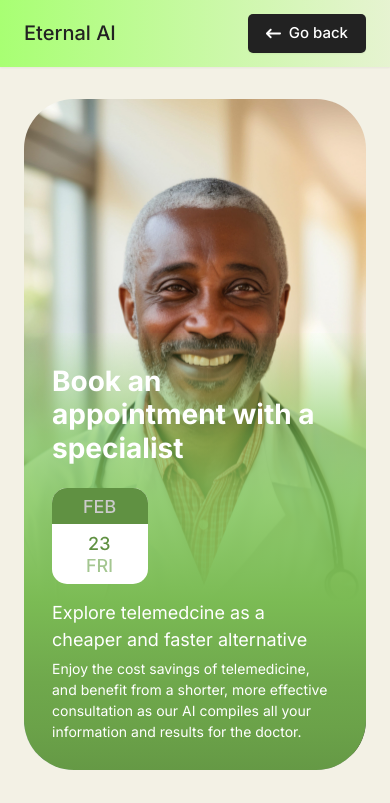
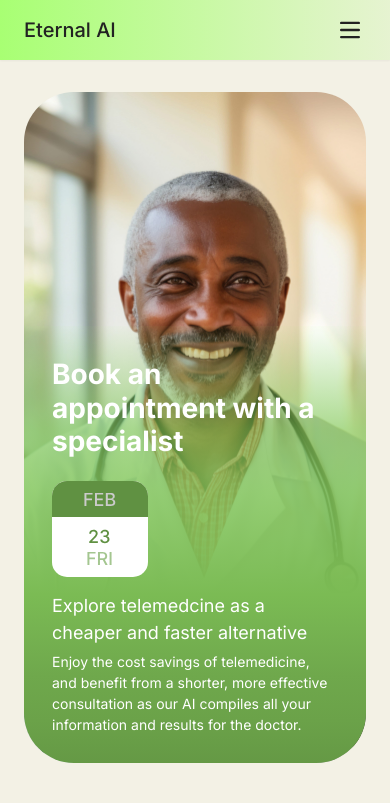
Before and after one commit to dyCodes/eternal-ai, a Next.js app: page /booking in a window 390 px wide. Shown: the top 803 px of the page. Built offline with nearby package versions, Linux system fonts and the light colour scheme; no server answers.

Commit message:
feat: add mobile navigation

```diff
--- a/src/components/layout/Header.jsx
+++ b/src/components/layout/Header.jsx
@@ -1,14 +1,11 @@
-import React from 'react';
+import React, { useEffect } from 'react';
 import Container from '../ui/Container';
 import Link from 'next/link';
 import { useRouter } from 'next/router';
 import Button from '../ui/Button/Button';
 import { MdOutlinePhone } from 'react-icons/md';
 import { FaArrowLeftLong } from 'react-icons/fa6';
-import { GoogleLogin } from '@react-oauth/google';
-import { toast } from 'react-toastify';
 import { useAuthContext } from '@/context/AuthContext';
-import { GoogleLogo } from '../icons/GoogleLogo.icon';
 import {
   GoogleButton,
   GoogleSignedInButton,
@@ -25,6 +22,16 @@ function Header() {
   const router = useRouter();
   const pathname = router.pathname;
   const { user, onLoginSuccess, onLoginError, logOutUser } = useAuthContext();
+  const [openNavbar, setOpenNavbar] = React.useState(false);
+
+  const toggleNavbar = () => {
+    setOpenNavbar(!openNavbar);
+  };
+
+  useEffect(() => {
+    // Close the navbar when the route changes
+    setOpenNavbar(false);
+  }, [pathname]);
 
   return (
     <header className='py-3.5 bg-gradient shadow-sm'>
@@ -34,8 +41,14 @@ function Header() {
             <h1 className='text-xl lg:text-3xl font-medium'>Eternal AI</h1>
           </Link>
 
-          <div className='buttons gap-3 flex items-center'>
-            {pathname === '/booking' || pathname === '/booking/appointments' ? (
+          <div
+            className={`md:!block transition-all ${
+              openNavbar ? 'mobile_nav md:hidden' : 'hidden'
+            }`}
+          >
+            <div className='buttons md:flex gap-x-3 items-center'>
+              {(pathname === '/booking' ||
+                pathname === '/booking/appointments') && (
                 <Button
                   onClick={() => router.back()}
                   className={'bg-secondary text-white'}
@@ -43,7 +56,9 @@ function Header() {
                   <FaArrowLeftLong />
                   <span>Go back</span>
                 </Button>
-            ) : (
+              )}
+
+              {!pathname.includes('/booking') && (
                 <Link href='/booking'>
                   <Button className={'bg-secondary text-white'}>
                     <MdOutlinePhone />
@@ -52,7 +67,7 @@ function Header() {
                 </Link>
               )}
 
-            <div className='hidden md:block'>
+              <div className='googleBtn'>
                 {user ? (
                   <GoogleSignedInButton user={user} logOutUser={logOutUser} />
                 ) : (
@@ -64,6 +79,30 @@ function Header() {
               </div>
             </div>
           </div>
+
+          <button
+            data-collapse-toggle='navbar-default'
+            type='button'
+            onClick={toggleNavbar}
+            className='md:hidden flex items-center w-8 h-8 justify-center text-sm text-[#000] rounded-md  hover:text-[#444]'
+          >
+            <svg
+              className='w-5 h-5 text-secondary'
+              aria-hidden='true'
+              xmlns='http://www.w3.org/2000/svg'
+              fill='none'
+              viewBox='0 0 17 14'
+            >
+              <path
+                stroke='currentColor'
+                strokeLinecap='round'
+                strokeLinejoin='round'
+                strokeWidth={2}
+                d='M1 1h15M1 7h15M1 13h15'
+              />
+            </svg>
+          </button>
+        </div>
       </Container>
     </header>
   );
--- a/src/components/ui/GoogleAuth/GoogleButton.jsx
+++ b/src/components/ui/GoogleAuth/GoogleButton.jsx
@@ -22,7 +22,7 @@ export const GoogleSignedInButton = ({ user, logOutUser }) => {
 
   return (
     <button
-      class='flex items-center bg-white border-gray-300 rounded-lg shadow-sm px-4 py-2 text-sm font-medium text-[#222] hover:bg-gray-50'
+      className='flex items-center bg-white border border-[#dadce0] rounded-lg shadow-sm px-4 py-2 text-sm font-medium text-[#222] hover:bg-gray-50'
       onClick={logOutUser}
     >
       <div className='flex items-center gap-x-2'>
--- a/src/styles/globals.css
+++ b/src/styles/globals.css
@@ -87,6 +87,22 @@ body {
   transition: all 0.3s;
 }
 
+/* Layout */
+/* NavBar */
+@media screen and (max-width: 767px) {
+  .mobile_nav {
+    left: 0;
+    right: 0;
+    @apply absolute py-4 px-4 top-[72px] w-[85%] mx-auto border-y border-gray-100 rounded-xl bg-[#fff] shadow-lg z-50;
+  }
+  .mobile_nav .buttons {
+    @apply flex flex-col items-start divide-y divide-gray-300;
+  }
+  .mobile_nav .googleBtn {
+    @apply w-full mt-3 pt-3;
+  }
+}
+
 /* Other styles */
 
 /* FORM */
```
Lines whose indentation alone changed are shown as unchanged.
